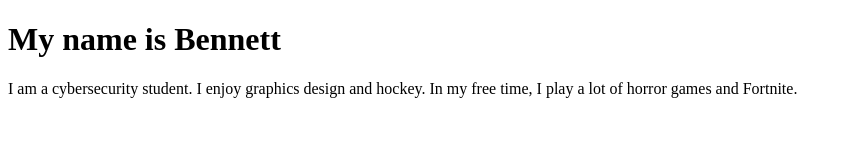
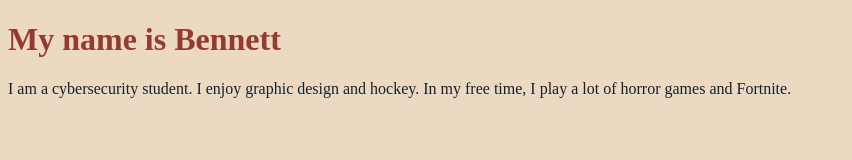
Before and after one commit to bkeith1/bkeith1.github.io, a plain HTML site: page index.html in a window 1280 px wide. Shown: the whole page, without its empty margins (0-852 px from the left). Drawn offline with Linux system fonts and the light colour scheme.

Commit message:
Update index.html

```diff
--- a/index.html
+++ b/index.html
@@ -4,17 +4,18 @@
       <title>My Personal Introduction</title>
       <style>
         body{
-          background-color: ebd9c2;
+          background-color: #ebd9c2;
         }
         h1{
-          color: 963931;
+          color: #963931;
         }
         p{
-          color: 16202d;
+          color: #16202d;
+        }
       </style>
     </head>
     <body>
       <h1>My name is Bennett</h1>
-      <p>I am a cybersecurity student. I enjoy graphics design and hockey. In my free time, I play a lot of horror games and Fortnite.</p>
+      <p>I am a cybersecurity student. I enjoy graphic design and hockey. In my free time, I play a lot of horror games and Fortnite.</p>
     </body>
   </html>
```
